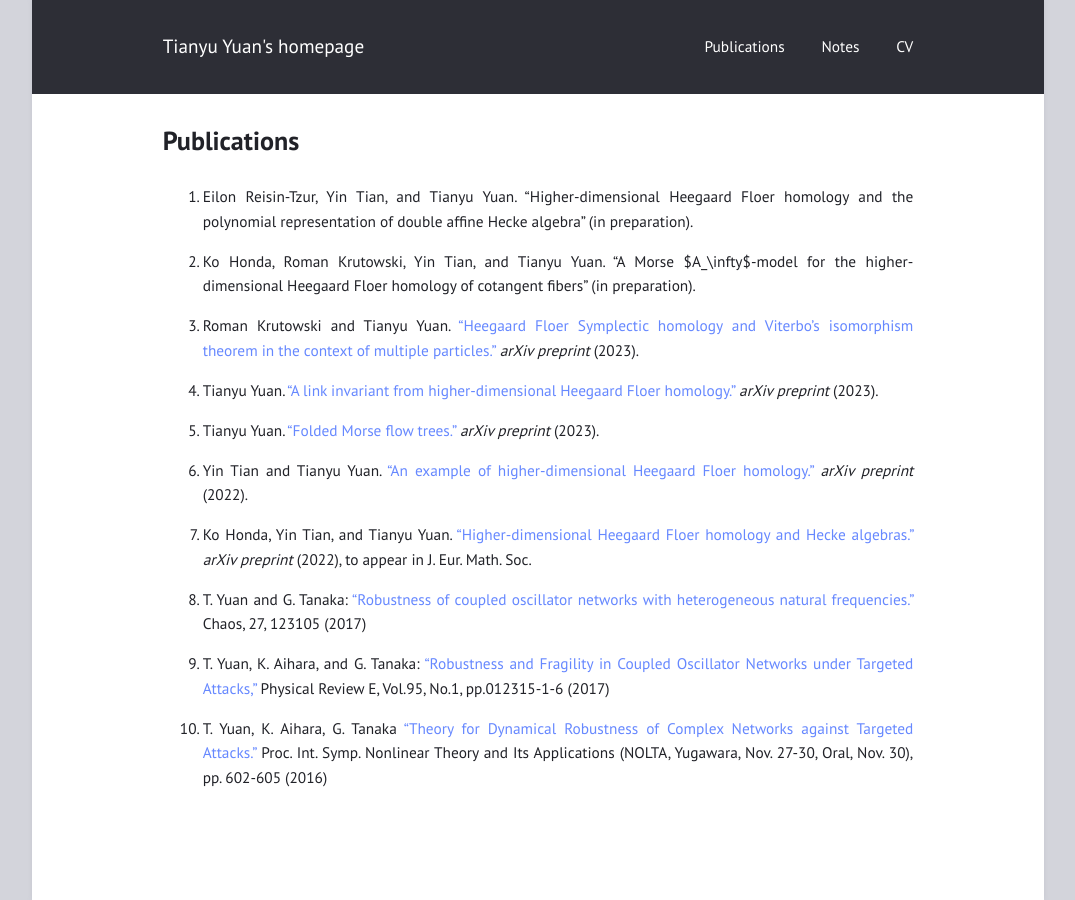
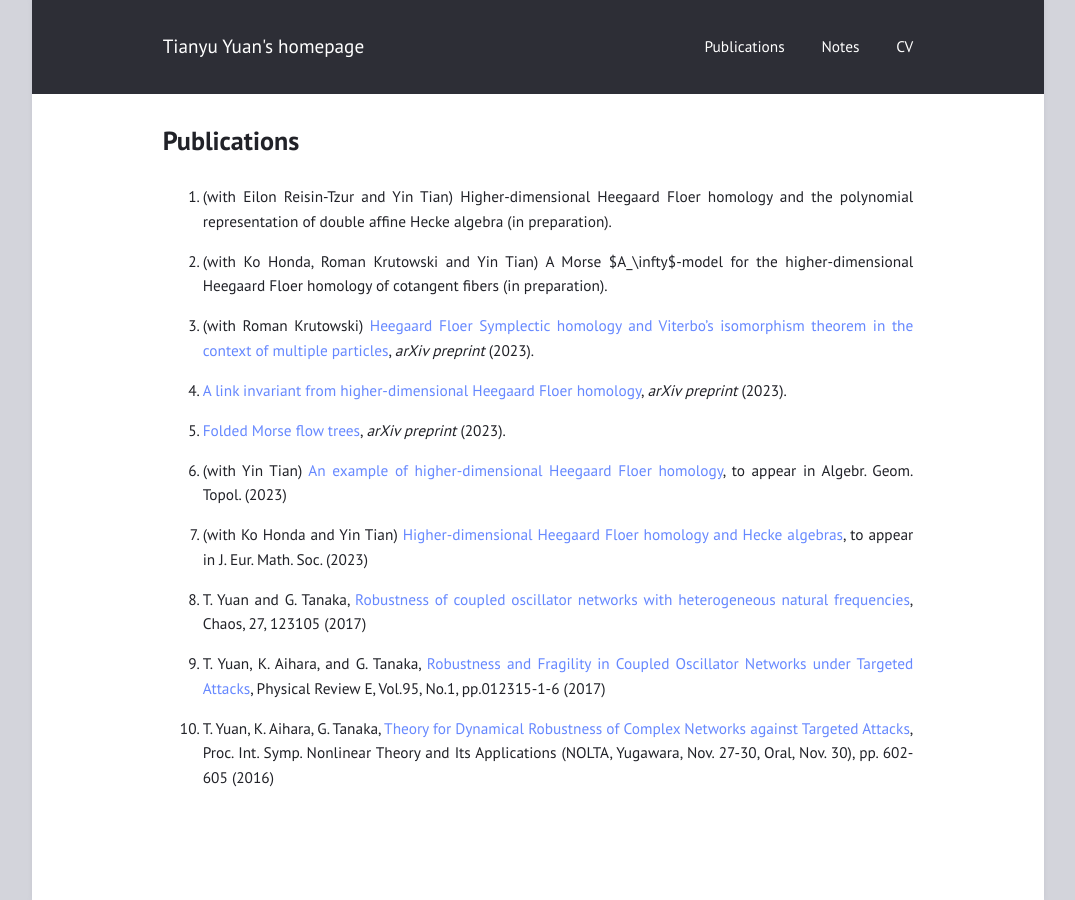
Before and after one commit to mathzerg/mathzerg.github.io, a Jekyll site: the page built from publication.md, in a window 1280 px wide. Shown: the whole page, without its empty margins (102-1177 px from the left). Built offline with Jekyll 4.4.1, drawn with Linux system fonts in a browser that asks for light colours.

Commit message:
update pubs

```diff
--- a/publication.md
+++ b/publication.md
@@ -7,22 +7,22 @@ bibliography_list_attributes:
 
 ---
 
-1. Eilon Reisin-Tzur, Yin Tian, and Tianyu Yuan. "Higher-dimensional Heegaard Floer homology and the polynomial representation of double affine Hecke algebra" (in preparation).
+1. (with Eilon Reisin-Tzur and Yin Tian) Higher-dimensional Heegaard Floer homology and the polynomial representation of double affine Hecke algebra (in preparation).
 
-1. Ko Honda, Roman Krutowski, Yin Tian, and Tianyu Yuan. "A Morse $A_\infty$-model for the higher-dimensional Heegaard Floer homology of cotangent fibers" (in preparation).
+1. (with Ko Honda, Roman Krutowski and Yin Tian) A Morse $A_\infty$-model for the higher-dimensional Heegaard Floer homology of cotangent fibers (in preparation).
 
-1. Roman Krutowski and Tianyu Yuan. ["Heegaard Floer Symplectic homology and Viterbo's isomorphism theorem in the context of multiple particles."](https://arxiv.org/abs/2311.17031) _arXiv preprint_ (2023).
+1. (with Roman Krutowski) [Heegaard Floer Symplectic homology and Viterbo's isomorphism theorem in the context of multiple particles](https://arxiv.org/abs/2311.17031), _arXiv preprint_ (2023).
 
-1. Tianyu Yuan. ["A link invariant from higher-dimensional Heegaard Floer homology."](https://arxiv.org/abs/2309.13241) _arXiv preprint_ (2023).
+1. [A link invariant from higher-dimensional Heegaard Floer homology](https://arxiv.org/abs/2309.13241), _arXiv preprint_ (2023).
 
-1. Tianyu Yuan. ["Folded Morse flow trees."](https://arxiv.org/abs/2309.05976) _arXiv preprint_ (2023).
+1. [Folded Morse flow trees](https://arxiv.org/abs/2309.05976), _arXiv preprint_ (2023).
 
-1. Yin Tian and Tianyu Yuan. ["An example of higher-dimensional Heegaard Floer homology."](https://arxiv.org/abs/2212.10187) _arXiv preprint_ (2022).
+1. (with Yin Tian) [An example of higher-dimensional Heegaard Floer homology](https://arxiv.org/abs/2212.10187), to appear in Algebr. Geom. Topol. (2023)
 
-1. Ko Honda, Yin Tian, and Tianyu Yuan. ["Higher-dimensional Heegaard Floer homology and Hecke algebras."](https://arxiv.org/abs/2202.05593) _arXiv preprint_ (2022), to appear in J. Eur. Math. Soc.
+1. (with Ko Honda and Yin Tian) [Higher-dimensional Heegaard Floer homology and Hecke algebras](https://arxiv.org/abs/2202.05593), to appear in J. Eur. Math. Soc. (2023)
 
-1. T. Yuan and G. Tanaka: ["Robustness of coupled oscillator networks with heterogeneous natural frequencies."](https://aip.scitation.org/doi/abs/10.1063/1.4991742) Chaos, 27, 123105 (2017)
+1. T. Yuan and G. Tanaka, [Robustness of coupled oscillator networks with heterogeneous natural frequencies](https://aip.scitation.org/doi/abs/10.1063/1.4991742), Chaos, 27, 123105 (2017)
 
-1. T. Yuan, K. Aihara, and G. Tanaka: ["Robustness and Fragility in Coupled Oscillator Networks under Targeted Attacks,"](https://journals.aps.org/pre/abstract/10.1103/PhysRevE.95.012315) Physical Review E, Vol.95, No.1, pp.012315-1-6  (2017)
+1. T. Yuan, K. Aihara, and G. Tanaka, [Robustness and Fragility in Coupled Oscillator Networks under Targeted Attacks](https://journals.aps.org/pre/abstract/10.1103/PhysRevE.95.012315), Physical Review E, Vol.95, No.1, pp.012315-1-6  (2017)
 
-1. T. Yuan, K. Aihara, G. Tanaka ["Theory for Dynamical Robustness of Complex Networks against Targeted Attacks."](https://www.ieice.org/nolta/symposium/archive/2016/articles/1062.pdf) Proc. Int. Symp. Nonlinear Theory and Its Applications (NOLTA, Yugawara, Nov. 27-30, Oral, Nov. 30), pp. 602-605 (2016)
+1. T. Yuan, K. Aihara, G. Tanaka, [Theory for Dynamical Robustness of Complex Networks against Targeted Attacks](https://www.ieice.org/nolta/symposium/archive/2016/articles/1062.pdf), Proc. Int. Symp. Nonlinear Theory and Its Applications (NOLTA, Yugawara, Nov. 27-30, Oral, Nov. 30), pp. 602-605 (2016)
```
